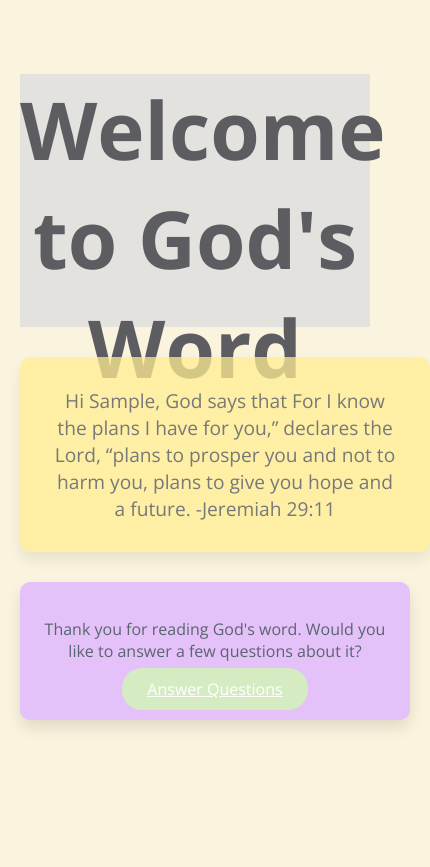
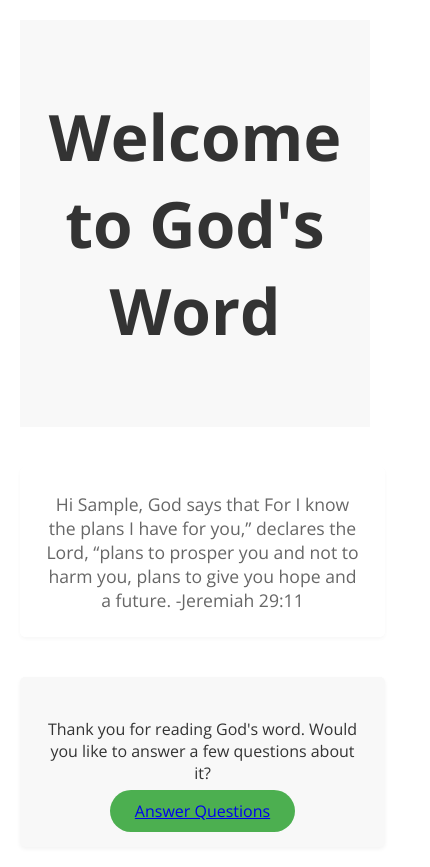
Before and after one commit to meshramk176/God-says, a plain HTML site: page index.html in a window 390 px wide. Both pictures are taken after typing "Sample" into the empty fields and a click on the button "Submit". Shown: the whole page, 430 px wide, since content can reach past the window. Before the commit the page ends 844 px from the top, so only its background shows below. Drawn offline with nearby package versions, Linux system fonts and the light colour scheme.

Commit message:
Update style.css

```diff
--- a/style.css
+++ b/style.css
@@ -3,29 +3,29 @@ body {
     font-family: 'Open Sans', sans-serif;
     text-align: center;
     padding: 20px;
-    background: #FAF3DD; /* Pastel beige background */
-    color: #59656F; /* Soft grey for text, ensures good contrast */
+    background: #ffffff; /* Clean white background */
+    color: #333333; /* Darker text for contrast and readability */
     margin: 0;
 }
 
 /* Hero section */
 .hero {
-    /* Assuming you have a background image; if not, use a pleasant pastel shade */
-    background-color: #E3E2DF; /* Pastel background color for the hero section if no image */
-    color: #5D5C61; /* Darker text to stand out */
-    font-size: 2.5em;
-    margin-bottom: 30px; /* Add more space below the hero section */
+    background-color: #f8f8f8; /* Light grey for a subtle header background */
+    color: #333333; /* Keeping text dark for readability */
+    font-size: 2em;
+    padding: 40px 20px; /* More padding for a spacious look */
+    margin-bottom: 50px; /* More space below the hero section */
 }
 
 /* The container that displays the Bible verse */
 .verse-container {
-    background: #e2f0cb; /* Pastel green */
-    color: #495057; /* Soft dark gray for text */
+    background: #ffffff; /* Keeping it clean and white */
+    color: #333333; /* Dark grey text */
     margin: 20px auto;
-    font-size: 1.2rem;
-    padding: 20px;
-    border-radius: 10px;
-    box-shadow: 0 4px 8px rgba(0, 0, 0, 0.1);
+    font-size: 1.1rem;
+    padding: 25px;
+    border-radius: 5px; /* Less rounded for a sharper look */
+    box-shadow: 0 2px 4px rgba(0, 0, 0, 0.05); /* Lighter shadow for subtlety */
     max-width: 600px;
     display: none;
     opacity: 0;
@@ -34,73 +34,64 @@ body {
 
 /* Styles for the input box */
 #nameInput {
-    border: 2px solid #E8E8E8; /* Light border for the input */
-    background-color: #FFFFFF; /* White background for the input */
-    margin-bottom: 20px; /* Add space below the input box */
+    border: 1px solid #cccccc; /* Subtle border for the input */
+    background-color: #f8f8f8; /* Light grey to distinguish input area */
+    margin-bottom: 25px; /* Spacious layout */
+    padding: 12px 20px; /* Comfortable padding */
 }
 
 /* Styles for the button */
 button {
-    background-color: #B8B5FF; /* Pastel purple */
-    color: #FFF;
+    background-color: #4CAF50; /* A vibrant green for contrast and attention */
+    color: #ffffff;
     font-weight: bold;
     border: none;
-    border-radius: 20px;
-    box-shadow: 0px 3px 6px #00000029; /* Soft shadow for depth */
-    transition: all 0.3s ease;
+    border-radius: 25px; /* Fully rounded edges for a modern pill shape */
+    padding: 12px 30px; /* Generous padding for a clickable area */
+    box-shadow: 0 4px 6px rgba(0, 0, 0, 0.1); /* More pronounced shadow for depth */
+    transition: background-color 0.3s ease;
+    cursor: pointer; /* Make it clear the button is clickable */
 }
 
 /* Hover and focus styles for button for interactivity */
-
-button:hover {
-    background-color: #A5A3BB; /* A slightly darker shade for the hover state */
-}
-
-/* Styles for the verse container */
-.verse-container {
-    background-color: #FFEE93; /* Pastel yellow for the card */
-    box-shadow: 0px 8px 15px #0000001A; /* Soft shadow for depth */
-    border-radius: 15px;
-    padding: 30px;
-    margin-top: 30px; /* Add space above the verse container */
-    font-size: 1.2em;
+button:hover, button:focus {
+    background-color: #3E8E41; /* Darken the green on hover/focus for feedback */
+    outline: none; /* Remove the outline to maintain the sleek look */
 }
 
 /* Styles for the follow-up section */
 .follow-up {
-    background-color: #E4C1F9; /* Pastel lilac for follow-up section */
-    padding: 20px;
-    margin-top: 30px; /* Add space above the follow-up section */
-    border-radius: 15px;
-    box-shadow: 0px 8px 15px #0000001A;
+    background-color: #f8f8f8; /* Light grey to keep it soft and clean */
+    padding: 25px;
+    margin-top: 40px;
+    border-radius: 5px; /* Consistent with the verse container */
+    box-shadow: 0 2px 4px rgba(0, 0, 0, 0.05);
 }
 
 /* Styles for the follow-up button */
 .follow-up .button {
-    background-color: #D5ECC2; /* Pastel green */
-    color: #FFF;
+    background-color: #4CAF50; /* Same vibrant green for consistency */
     padding: 10px 25px;
-    border-radius: 20px;
-    margin-top: 20px;
+    border-radius: 25px; /* Pill shape */
+    margin-top: 25px;
 }
 
 .follow-up .button:hover {
-    background-color: #A5A3BB; /* A slightly darker shade for the hover state */
+    background-color: #3E8E41; /* Same hover effect for consistency */
 }
 
 /* Responsive design adjustments */
 @media (max-width: 768px) {
     .hero {
-        height: 30vh;
+        padding: 30px 20px; /* Adjust padding for mobile */
+        margin-bottom: 40px; /* Adjust bottom margin for mobile */
     }
 
     .verse-container,
-    .contact-form input,
-    .contact-form button,
     #nameInput,
     button,
     .follow-up {
-        width: 100%;
-        border-radius: 10px; /* Adjust border-radius for mobile */
+        width: 90%; /* Slightly less than full width for a better look on mobile */
+        border-radius: 5px; /* Keep the sharp look on mobile */
     }
 }
```
